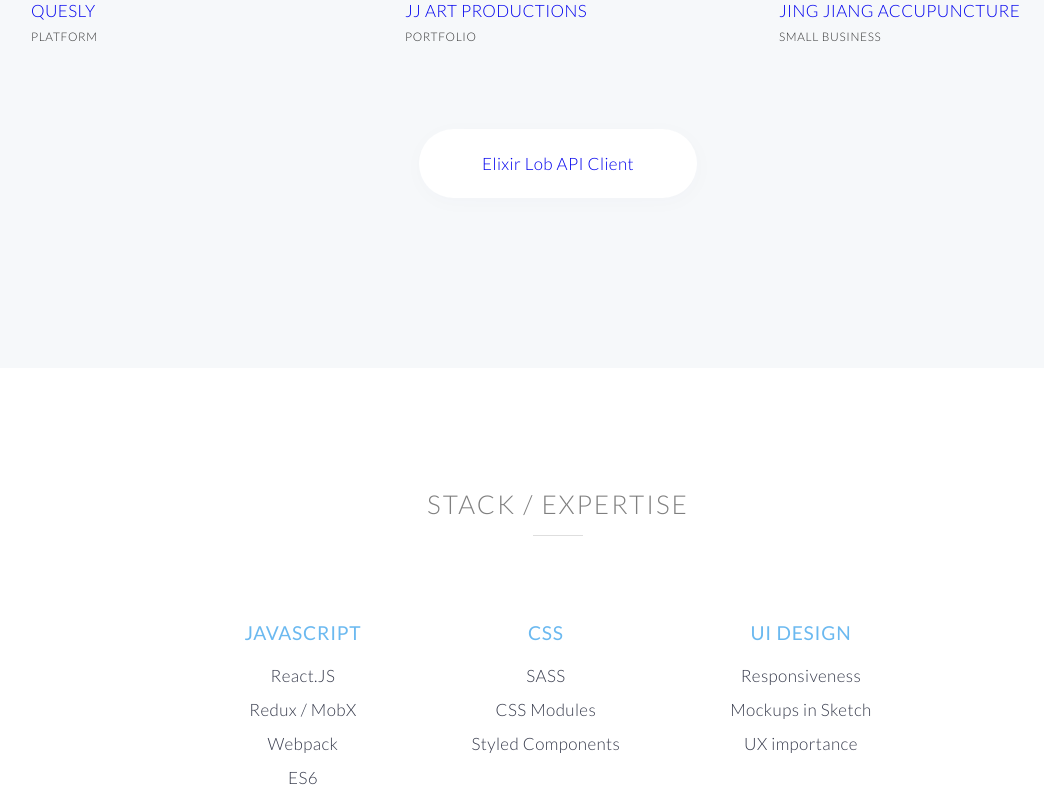
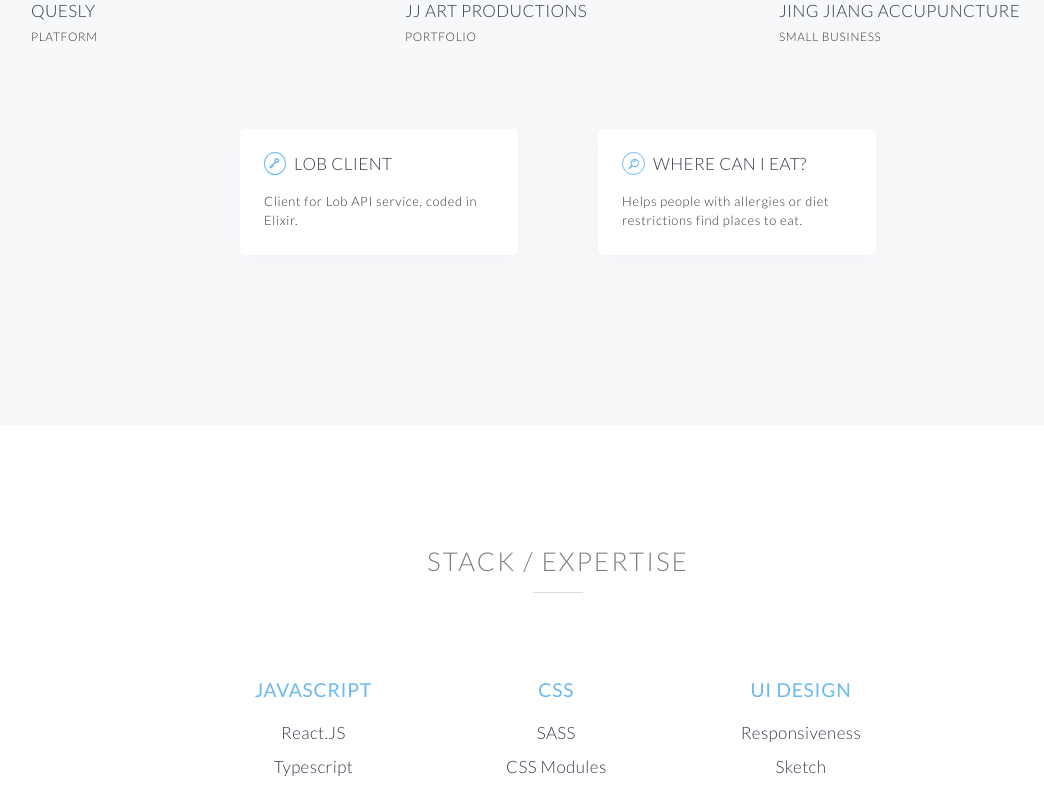
Before and after one commit to nicolespicymayoo/portfolio-new, a Next.js app: page / in a window 1280 px wide. Shown: the part 1340-2132 px from the top of the page, without its empty margins (82-1126 px from the left). Built offline with nearby package versions, Linux system fonts and the light colour scheme.

Commit message:
updated portfolio section

```diff
--- a/pages/About.js
+++ b/pages/About.js
@@ -76,7 +76,7 @@ const About = () => (
       <AboutText>
         <AboutSectionTitle>About</AboutSectionTitle>
         <AboutParagraph>
-          Self-taught programmer, specializing in front-end web applications. I love to build beautiful, funtional websites with intuitive UX. I quit hospitality work and spent two years building websites and learning computer fundamentals. If you're interested in learning to code, or are hiring at your awesome company, <a href="mailto:nicolemayobiz@gmail.com">let's chat</a>.
+          Self-taught programmer, specializing in front-end applications. I love to build beautiful, funtional websites with intuitive UX. I quit hospitality work and spent two years building websites and learning computer fundamentals. If you're interested in learning to code, or are hiring at your awesome company, <a href="mailto:nicolemayobiz@gmail.com">let's chat</a>.
         </AboutParagraph>
       </AboutText>
 
--- a/pages/Header.js
+++ b/pages/Header.js
@@ -21,7 +21,7 @@ const Header = () => (
       <Logo height="30px" width="30px" fill="#f5f5f5"/>
       <LogoTitle>Nicole Mayo</LogoTitle>
       <LogoSubtitle>
-        Front-End Web Development
+        Software Development
       </LogoSubtitle>
     </HeaderContent>
     <Navbar />
--- a/pages/Portfolio.js
+++ b/pages/Portfolio.js
@@ -2,71 +2,187 @@ import React from 'react'
 import styled from 'styled-components'
 import HomeSection from '../Components/HomeSection'
 import SectionTitle from '../Components/SectionTitle'
-import PortfolioItem from './PortfolioItem'
+import PortfolioItemWeb from './PortfolioItemWeb'
+import mediaQuery from '../helpers/mediaQuery'
+
+const KeyIcon = () => (
+  <svg
+    x="0px"
+    y="0px"
+    viewBox="0 0 512 512"
+    style={{
+      height: '12px',
+      width: '14px',
+      fill: '#6bb9f0',
+      paddingTop: '0px',
+      paddingLeft: '3px',
+      paddingBottom: '0px',
+      paddingRight: '3px'
+    }}
+  >
+    <g>
+      <path
+        d="M205.017,341.995l-32.166-32.161l110.691-110.701c40.217,21.676,91.214,15.992,125.209-17.947
+        c41.406-41.462,41.406-108.687,0-150.091c-41.458-41.46-108.688-41.46-150.149,0c-33.937,33.941-39.593,84.999-17.931,125.157
+        L22.751,374.216c-11.803,11.789-11.803,31.097,0,42.881c11.785,11.789,31.097,11.789,42.881,0l32.161,32.165
+        c5.927,5.923,15.521,5.923,21.443,0l21.443-21.44c5.934-5.922,5.934-15.518,0-21.44l-32.163-32.165l21.44-21.506l32.177,32.226
+        c5.923,5.923,15.521,5.923,21.443,0l21.441-21.44C210.939,357.512,210.939,347.982,205.017,341.995z M301.488,73.98
+        c17.768-17.768,46.619-17.768,64.387,0c17.702,17.709,17.702,46.612,0,64.324c-17.768,17.709-46.619,17.709-64.387,0
+        C283.776,120.593,283.776,91.69,301.488,73.98z"
+      />
+    </g>
+  </svg>
+)
+
+const SearchIcon = () => (
+  <svg
+    x="0px"
+    y="0px"
+    viewBox="-10 40 310.42 310.42"
+    style={{
+      height: '10.5px',
+      width: '11px',
+      fill: '#6bb9f0',
+      paddingTop: '0px',
+      paddingLeft: '5px',
+      paddingBottom: '0px',
+      paddingRight: '5px',
+      overflow: 'visible'
+    }}
+  >
+    <g>
+      <path
+        d="M273.587,214.965c49.11-49.111,49.109-129.021,0-178.132c-49.111-49.111-129.02-49.111-178.13,0
+			C53.793,78.497,47.483,140.462,76.51,188.85c0,0,2.085,3.498-0.731,6.312c-16.065,16.064-64.263,64.263-64.263,64.263
+			c-12.791,12.79-15.836,30.675-4.493,42.02l1.953,1.951c11.343,11.345,29.229,8.301,42.019-4.49c0,0,48.096-48.097,64.128-64.128
+			c2.951-2.951,6.448-0.866,6.448-0.866C169.958,262.938,231.923,256.629,273.587,214.965z M118.711,191.71
+			c-36.288-36.288-36.287-95.332,0.001-131.62c36.288-36.287,95.332-36.288,131.619,0c36.288,36.287,36.288,95.332,0,131.62
+			C214.043,227.996,155,227.996,118.711,191.71z"
+      />
+    </g>
+    <g>
+      <path
+        d="M126.75,118.424c-1.689,0-3.406-0.332-5.061-1.031c-6.611-2.798-9.704-10.426-6.906-17.038
+				c17.586-41.559,65.703-61.062,107.261-43.476c6.611,2.798,9.704,10.426,6.906,17.038c-2.799,6.612-10.425,9.703-17.039,6.906
+				c-28.354-11.998-61.186,1.309-73.183,29.663C136.629,115.445,131.815,118.424,126.75,118.424z"
+      />
+    </g>
+  </svg>
+)
 
 const Portfolio = () => (
   <PortfolioContainer id="portfolio">
     <SectionTitle>Latest Work</SectionTitle>
     <PortfolioList>
-      <PortfolioItem
+      <PortfolioItemWeb
         image={'../static/platform.png'}
         link="https://quesly.com/features"
         title="Quesly"
         websiteType="Platform"
       />
-        <PortfolioItem
+      <PortfolioItemWeb
         image={'../static/portfolio.png'}
         link="https://jjartproduction.com/"
         title="JJ Art Productions"
         websiteType="Portfolio"
       />
-        <PortfolioItem
+      <PortfolioItemWeb
         image={'../static/small-biz.png'}
         link="http://jingjiangacupuncture.com/"
         title="Jing Jiang Accupuncture"
         websiteType="Small Business"
       />
     </PortfolioList>
+    <PortfolioList>
       <a target="_blank" href="https://github.com/nicolespicymayoo/lob-elixir">
-      <BackendPortfolioItem> Elixir Lob API Client </BackendPortfolioItem>
+        <PortfolioItem>
+          <Icon><KeyIcon/></Icon>
+          <Title>Lob Client</Title>
+          <Description>Client for Lob API service, coded in Elixir.</Description>
+        </PortfolioItem>
       </a>
+      <a
+        target="_blank"
+        href="https://github.com/nicolespicymayoo/where-can-i-eat"
+      >
+        <PortfolioItem>
+          <Icon><SearchIcon/></Icon>
+          <Title>Where can I eat?</Title>
+           <Description>Helps people with allergies or diet restrictions find places to eat.</Description>
+        </PortfolioItem>
+      </a>
+    </PortfolioList>
   </PortfolioContainer>
 )
 
 export default Portfolio
 
 const PortfolioContainer = styled(HomeSection)`
-  background-color: #F6F8FA;
+  background-color: #f6f8fa;
   padding-left: 10px;
   padding-right: 10px;
-  a{
+  a {
     text-decoration: none;
-    &:hover{
+    color: inherit;
+    &:hover {
       cursor: pointer;
     }
-    &:visited{color: inherit;}
+    &:visited {
+      color: inherit;
+    }
   }
 `
 
 const PortfolioList = styled.div`
   text-align: center;
+  /* to center the divs on page */
 `
 
-const BackendPortfolioItem = styled.div`
-  text-align: center;
+const PortfolioItem = styled.div`
+  display: inline-block;
   font-size: 15px;
+  text-align: left;
   background-color: #fff;
   padding: 24px;
   width: 230px;
-  margin: 80px auto 50px;
-  border-radius: 50px;
+  margin: 80px 40px 50px;
+  border-radius: 5px;
   font-size: 17px;
   font-weight: 200;
-  letter-spacing: .4px;
-  box-shadow: 1px 4px 20px 2px rgba(50,50,94,.02);
+  letter-spacing: 0.4px;
+  box-shadow: 1px 4px 20px 2px rgba(50, 50, 94, 0.02);
   border-top: none;
-  &:hover{
+  &:hover {
     transform: scale(1.02);
-      transition: all .2s;
+    transition: all 0.2s;
   }
+  ${mediaQuery.mobile`
+    margin-top: 50px;
+  `};
 `
+
+const Icon = styled.div`
+  display: inline;
+  /* background-color: #6bb9f0; */
+  /* padding: 0px 3px; */
+  margin-right: 8px;
+  border-radius: 50%;
+  border: 1px solid #6bb9f0;
+`
+
+const Title = styled.div`
+  text-transform: uppercase;
+  display: inline;
+`
+
+const Description = styled.div`
+  font-size: 0.76em;
+  letter-spacing: 0.64px;
+  line-height: 1.5;
+  font-weight: 300;
+  color: rgba(0, 0, 0, 0.8);
+  padding-top: 18px;
+  ${mediaQuery.mobile`
+    font-size: .78em;
+  `};
+`
--- a/pages/PortfolioItem.js
+++ b/pages/PortfolioItemWeb.js
@@ -2,7 +2,7 @@ import React from 'react'
 import styled from 'styled-components'
 import mediaQuery from '../helpers/mediaQuery'
 
-const PortfolioItem = ({ image, link, title, websiteType }) => (
+const PortfolioItemWeb = ({ image, link, title, websiteType }) => (
   <PortfolioItemContainer id="portfolio">
     <a target="_blank" href={link}>
     <ImageContainer>
@@ -23,7 +23,7 @@ const PortfolioItem = ({ image, link, title, websiteType }) => (
 
 )
 
-export default PortfolioItem
+export default PortfolioItemWeb
 
 const PortfolioItemContainer = styled.div`
   margin: 5px 30px;
--- a/pages/Services.js
+++ b/pages/Services.js
@@ -5,7 +5,7 @@ import SectionTitle from '../Components/SectionTitle'
 import mediaQuery from '../helpers/mediaQuery'
 
 //icons
-const CodeIcon = () => (
+export const CodeIcon = () => (
   <svg x="0px" y="0px" width="36px" height="36px" viewBox="0 0 522.468 522.469" style={{fill:"#6BB9F0"}}>
   	<g>
   		<path d="M325.762,70.513l-17.706-4.854c-2.279-0.76-4.524-0.521-6.707,0.715c-2.19,1.237-3.669,3.094-4.429,5.568L190.426,440.53
@@ -35,7 +35,7 @@ const ResponsiveIcon = () => (
 </svg>
 )
 
-const MobileIcon = () => (
+export const MobileIcon = () => (
   <svg width="22px" height="38px" viewBox="0 0 22 38" style={{fill:"#6BB9F0"}}>
     <path d="M17.2615263,0 L4.33844933,0 C2.11729549,0 0.299987793,1.81730769 0.299987793,4.03846154 L0.299987793,33.1153846 C0.299987793,35.3365385 2.11729549,37.1538462 4.33844933,37.1538462 L17.2615263,37.1538462 C19.4826801,37.1538462 21.2999878,35.3365385 21.2999878,33.1153846 L21.2999878,4.03846154 C21.2999878,1.81730769 19.4826801,0 17.2615263,0 L17.2615263,0 Z M19.25915,32.5543478 C19.25915,33.8097826 18.2319761,34.8369565 16.9765413,34.8369565 L4.80262823,34.8369565 C3.54719344,34.8369565 2.52001953,33.8097826 2.52001953,32.5543478 L2.52001953,28.75 L19.25915,28.75 L19.25915,32.5543478 L19.25915,32.5543478 Z M19.0217391,26.7474292 L2.52173913,26.7474292 L2.52173913,7.25 L19.0217391,7.25 L19.0217391,26.7474292 L19.0217391,26.7474292 Z M19.2608696,5.44350267 L2.52173913,5.44350267 L2.52173913,4.68263311 C2.52173913,3.42719833 3.54891304,2.40002441 4.80434783,2.40002441 L16.9782609,2.40002441 C18.2336957,2.40002441 19.2608696,3.42719833 19.2608696,4.68263311 L19.2608696,5.44350267 L19.2608696,5.44350267 Z"></path>
     <path d="M10.9336957,33.802174 C12.2124457,33.802174 13.2586957,32.755924 13.2586957,31.477174 C13.2586957,30.1984239 12.2124457,29.1521739 10.9336957,29.1521739 C9.65494567,29.1521739 8.60869565,30.1984239 8.60869565,31.477174 C8.60869565,32.755924 9.65494567,33.802174 10.9336957,33.802174 L10.9336957,33.802174 Z M10.9336957,30.7021739 C11.3599457,30.7021739 11.7086957,31.050924 11.7086957,31.477174 C11.7086957,31.903424 11.3599457,32.252174 10.9336957,32.252174 C10.5074457,32.252174 10.1586957,31.903424 10.1586957,31.477174 C10.1586957,31.050924 10.5074457,30.7021739 10.9336957,30.7021739 L10.9336957,30.7021739 Z"></path>
--- a/pages/Skills.js
+++ b/pages/Skills.js
@@ -13,9 +13,8 @@ const Skills = () => (
       <SkillItem>
         <SkillTitle>Javascript</SkillTitle>
         <SkillBullet>React.JS</SkillBullet>
-        <SkillBullet>Redux / MobX</SkillBullet>
-        <SkillBullet>Webpack</SkillBullet>
-        <SkillBullet>ES6</SkillBullet>
+        <SkillBullet>Typescript</SkillBullet>
+        <SkillBullet>REST APIs</SkillBullet>
       </SkillItem>
 
       <SkillItem>
@@ -28,25 +27,9 @@ const Skills = () => (
       <SkillItem>
         <SkillTitle>UI Design</SkillTitle>
         <SkillBullet>Responsiveness</SkillBullet>
-        <SkillBullet>Mockups in Sketch</SkillBullet>
+        <SkillBullet>Sketch</SkillBullet>
         <SkillBullet>UX importance</SkillBullet>
       </SkillItem>
-
-      {/* <SkillItem>
-        <SkillTitle>Elixir</SkillTitle>
-        <SkillBulletSmall>(newest skill)</SkillBulletSmall>
-        <SkillBullet>REST APIs</SkillBullet>
-        <SkillItem>
-          <SkillTitle>VR</SkillTitle>
-          <SkillBullet>just for fun ;)</SkillBullet>
-        </SkillItem>
-      </SkillItem> */}
-{/*
-      <SkillItem>
-        <SkillTitle>VR</SkillTitle>
-        <SkillBullet>just for fun :D</SkillBullet>
-      </SkillItem> */}
-
     </SkillList>
   </HomeSection>
 )
```
Also changed, not shown: 2 other files (tests, documents, lock files or other folders). Lines whose indentation alone changed are shown as unchanged.
